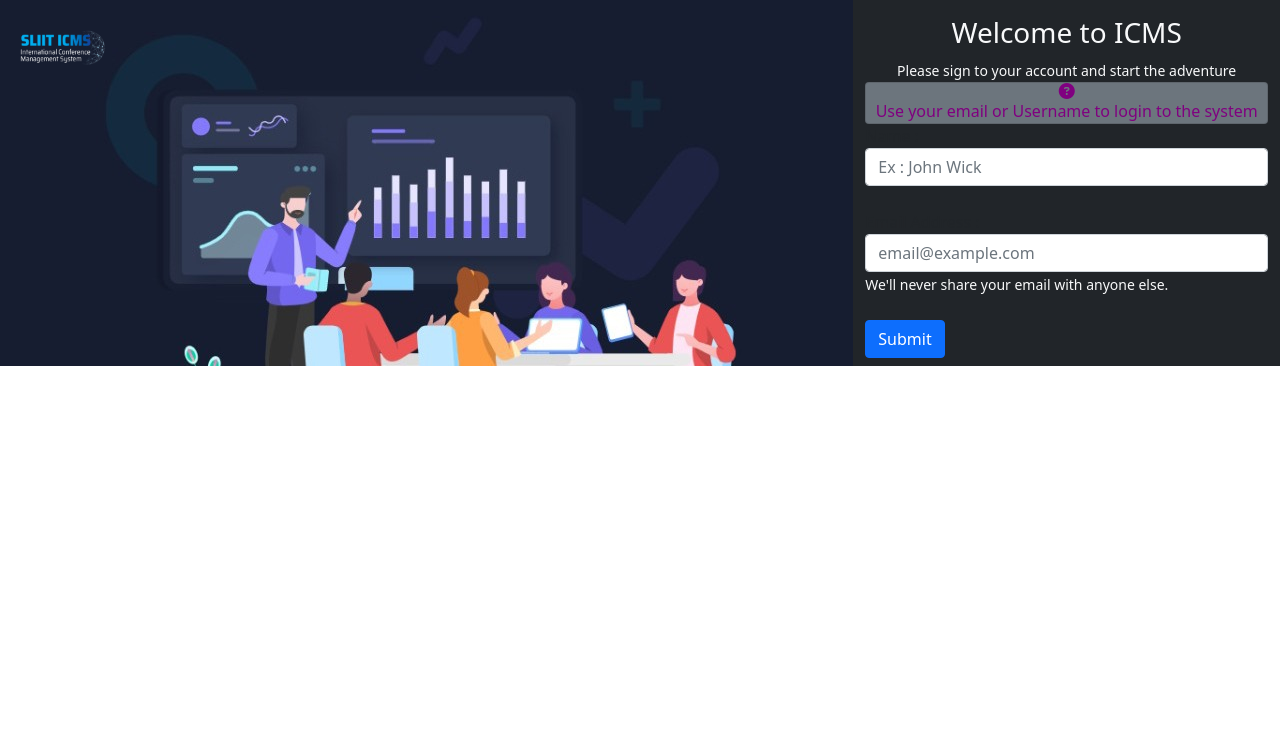
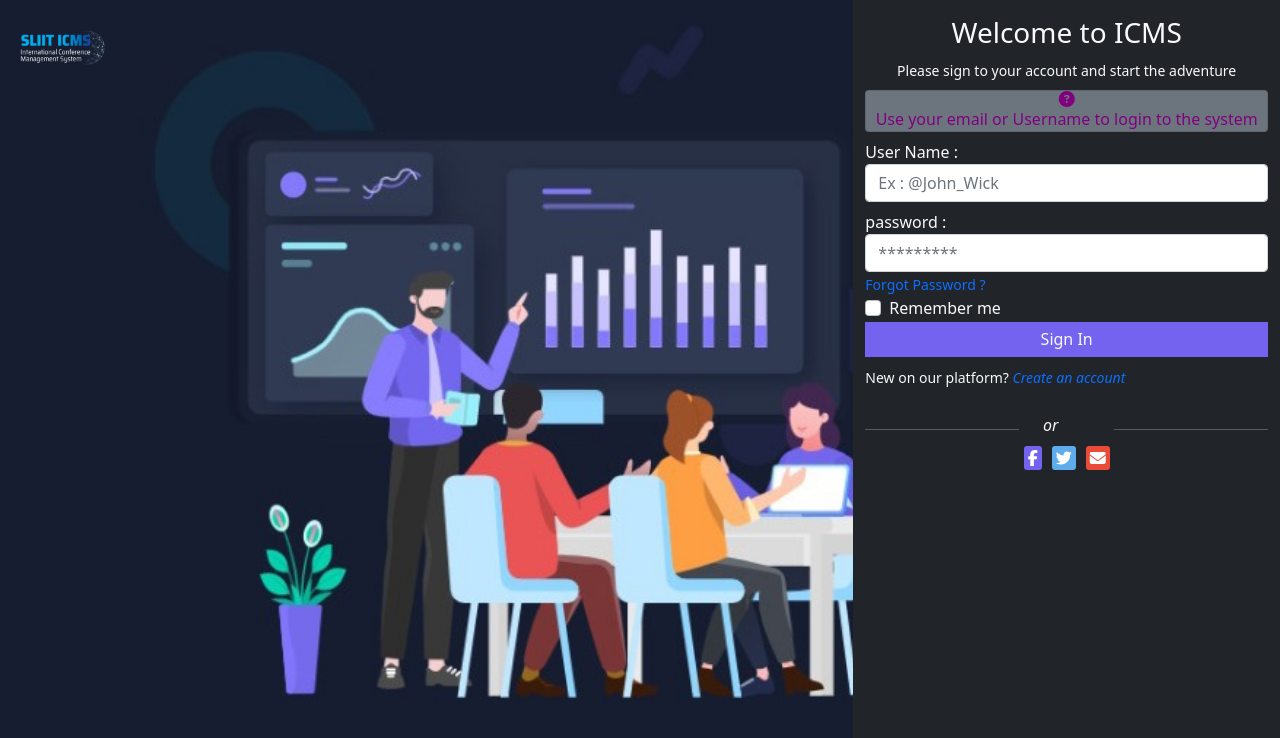
Before and after one commit to ApplicationFramwork/FrontEnd, a React (Create React App) app: page / in a window 1280 px wide. Shown: the top 738 px of the page. Built offline with nearby package versions, Linux system fonts and the light colour scheme.

Commit message:
User login added

```diff
--- a/src/App.css
+++ b/src/App.css
@@ -1,13 +1,55 @@
 html {
   font-size: 1rem;
+
+}
+a{
+  text-decoration: none;
 }
 .frm{
   background-image: url("images/undraw_add_friends_re_3xte.svg");
 }
 .lg-body{
   background-image: url("images/WhatsApp Image 2021-05-24 at 12.39.40.jpeg");
-  height: 100%;
+  background-repeat: no-repeat;
+  background-size: cover;
+  height: 100vh;
 }
 .loginCard{
   color: #800080;
 }
+.fPass{
+  color: #7363ef;
+}
+.btnLogin{
+  background-color: #7363ef;
+  text-align: center;
+
+}
+.ulIcons{
+  display: inline-block;
+  text-align: center;
+}
+.fb{
+  background-color: #7363ef;
+  color: white;
+  border: #7363ef solid 2px;
+  padding: 2px;
+  margin-right: 10px;
+  border-radius: 3px;
+
+}
+.twit{
+  background-color: #5eacec;
+  color: white;
+  border: #5eacec solid 2px;
+  padding: 2px;
+  border-radius: 3px;
+  margin-right: 10px;
+}
+.mail{
+  background-color: #ea4b38;
+  color: white;
+  border: #ea4b38 solid 2px;
+  padding: 2px;
+  border-radius: 3px;
+}
--- a/src/components/UserLogin.jsx
+++ b/src/components/UserLogin.jsx
@@ -16,34 +16,76 @@ class UserLogin extends  Component{
                         <center>
                             <h3 className="mt-3 text-light">Welcome to ICMS</h3>
                             <small className="text-light"> Please sign to your account and start the adventure</small>
-                            <div className="card bg-secondary loginCard">
+                            <div className="card bg-secondary mt-2 loginCard">
                                 <i className="fas fa-question-circle"></i>
                                 Use your email or Username to login to the system
 
                             </div>
 
                         </center>
+                        {/*input field for username*/}
                         <form className="form-container">
                             <div className="form-group">
-                                <label htmlFor="name_s" className="text-small text-dark">Name : </label>
-                                <input type="name" className="form-control" id="name_s"
-                                       placeholder="Ex : John Wick"/>
+                                <label htmlFor="User_Name" className="text-small text-light mt-2">User Name : </label>
+                                <input type="name" className="form-control" id="User_Name"
+                                       placeholder="Ex : @John_Wick"/>
                             </div>
 
-                            <br/>
-                            <div className="form-group">
-                                <label htmlFor="email1" className="text-dark">Email Address : </label>
-                                <input type="email" className="form-control" id="email1"
-                                       aria-describedby="emailHelp" placeholder="email@example.com"/>
-                                <small id="emailHelp" className="form-text text-light">We'll never share your
-                                    email
-                                    with anyone else.</small>
+                            {/*input feild for password*/}
+                            <div className="form-group mt-2">
+                                <label htmlFor="password" className="text-light">password :
+                                </label>
+                                <input type="password" className="form-control" id="password"
+                                       aria-describedby="emailHelp" placeholder="*********"/>
+                                <small id="emailHelp" className="form-text fPass">
+                                    <a href={"#"}> Forgot Password ? </a>
+                                </small>
                             </div>
 
+                            {/*check box for remember password*/}
+                            <div className="form-check">
+                                <input className="form-check-input" type="checkbox" id="flexCheckDefault"/>
+                                    <label className="form-check-label text-light" htmlFor="flexCheckDefault">
+                                        Remember me
+                                    </label>
+                            </div>
+
+                            {/*sign in button*/}
+                            <a href={"#"}><diV class="btnLogin">
+                                <h6 className="text-light p-2">Sign In</h6>
+                            </diV></a>
+
+                            {/*create account link*/}
+                            <div>
+                                <small className="text-light">
+                                    New on our platform? <i className="fPass">
+                                    <a href={"#"}>Create an account</a>
+                                </i>
+                                </small>
+                            </div>
                             <br/>
-                            <div className="col-auto">
-                                <button type="submit" className="btn btn-primary mb-2">Submit</button>
+
+                            {/*hr and or*/}
+                            <div className="flex item-box row">
+                                <div className="col-sm-5">
+                                    <hr  className="text-light"/>
+                                </div>
+                                <div className="col-sm-2">
+                                    <i className="text-light">or</i>
+                                </div>
+                                <div className="col-sm-5">
+                                    <hr  className="text-light"/>
+                                </div>
                             </div>
+
+                            {/*social media links*/}
+                            <center>
+                                <div className="ulIcons">
+                                    <a href={"#"}><i className="fb fab fa-facebook-f"></i></a>
+                                    <a href={"#"}><i className="twit fab fa-twitter"></i></a>
+                                    <a href={"#"}><i className="fas fa-envelope mail"></i></a>
+                                </div>
+                            </center>
                         </form>
                     </div>
                 </div>
```
